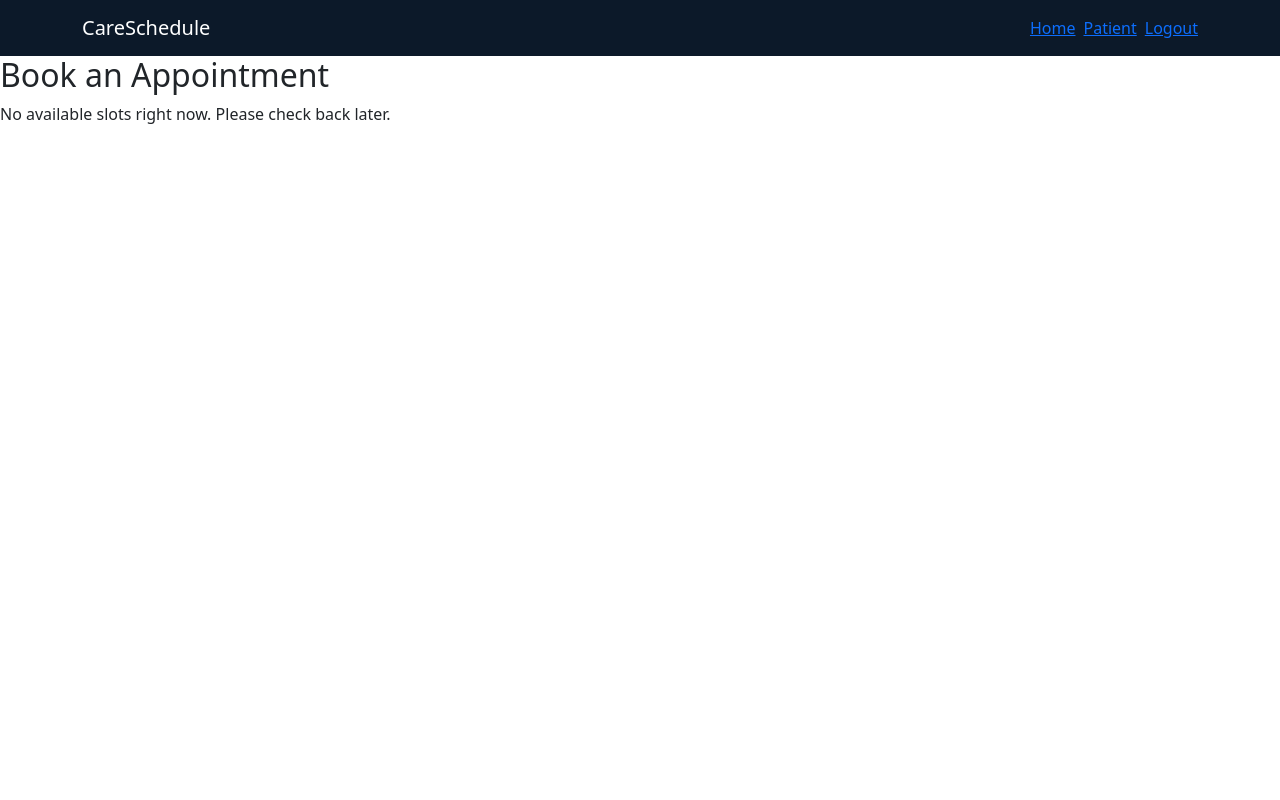
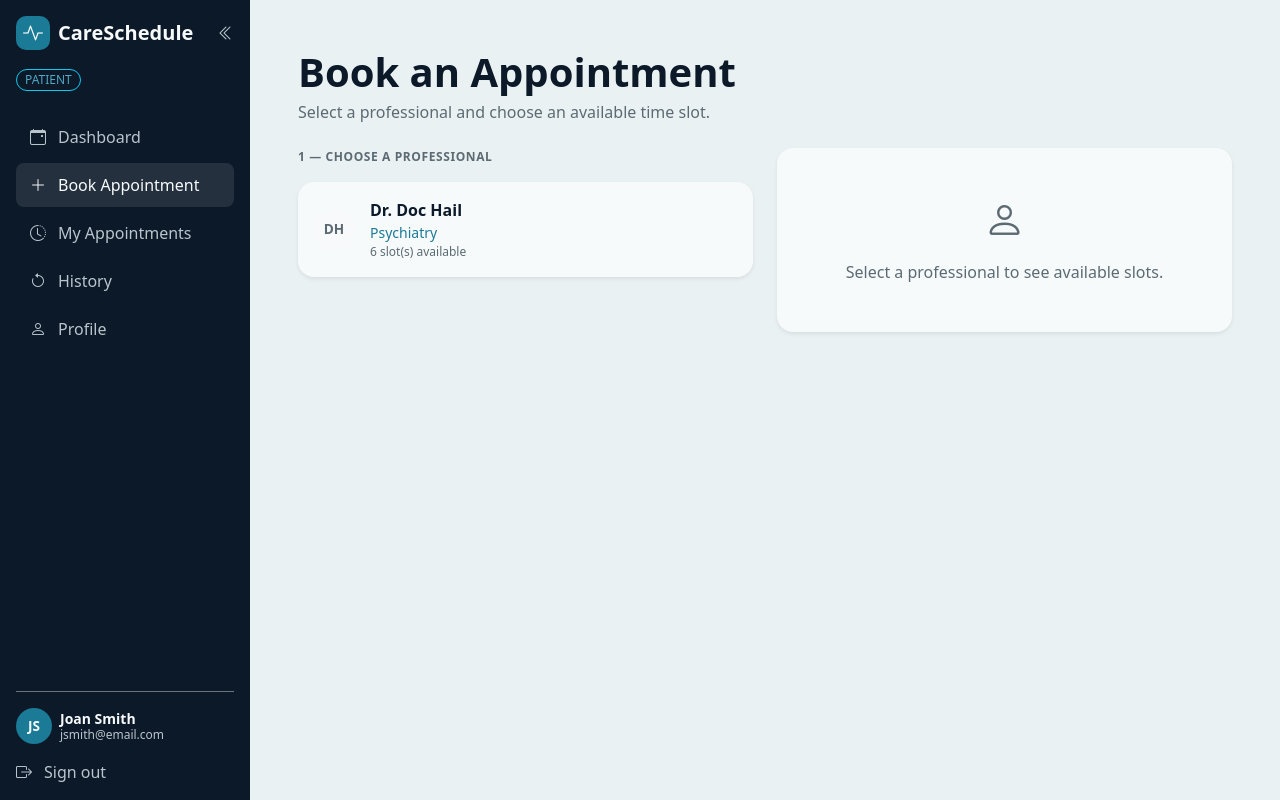
Before and after one commit to mgracnazareno/Web-Project-1, a Flask app: page /book in a window 1280 px wide. Run offline with Flask 3, Linux system fonts and the light colour scheme; a user stored in the database is signed in.

Commit message:
Add book appointment page

```diff
--- a/care-schedule/bp_app/templates/patients/book.html
+++ b/care-schedule/bp_app/templates/patients/book.html
@@ -1,28 +1,114 @@
-{% extends "base.html" %}
+{% extends "components/patient_dashboard_base.html" %}
+{% block title %}Book an Appointment{% endblock %}
 
-{% block content %}
-<div>
-  <h2>Book an Appointment</h2>
+{% block dashboard_content %}
 
-  {% if slots %}
-    {% for professional, prof_slots in slots|groupby("professional.username") %}
-      <div>
-        <div>
-          <strong>Dr. {{ professional }}</strong>
-          <span>({{ prof_slots[0].professional.specialty or 'General' }})</span>
+    <!-- ===========
+         Header
+         =========== -->
+    <div class="mb-4">
+        <h1 class="display-6 fw-bold text-app-navy mb-1">Book an Appointment</h1>
+        <p class="text-app-muted mb-0">Select a professional and choose an available time slot.</p>
+    </div>
+
+
+    <div class="row g-4">
+
+        <!-- ===========================
+             Step 1: the professionals
+             =========================== -->
+        <div class="col-12 col-lg-6">
+            <div class="eyebrow text-app-muted mb-3">1 &mdash; Choose a professional</div>
+
+            {% for pro in professionals %}
+                {# Selecting a professional reloads the page with their id in the
+                   query string, so the URL can be shared or bookmarked. #}
+                <a href="{{ url_for('patients.book', professional_id=pro.id) }}"
+                   class="card border-0 shadow-sm rounded-4 p-3 mb-3 bg-app-card text-decoration-none d-block
+                          {{ 'booking-card' if selected and selected.id == pro.id }}">
+                    <div class="d-flex align-items-center gap-3">
+
+                        <div class="avatar bg-light text-app-muted">
+                            {{ pro.firstname[:1] }}{{ pro.lastname[:1] }}
+                        </div>
+
+                        <div class="min-w-0">
+                            <div class="fw-bold text-app-navy">
+                                Dr. {{ pro.firstname }} {{ pro.lastname }}
+                            </div>
+                            <div class="text-app-teal small">{{ pro.specialty }}</div>
+                            <div class="text-app-muted text-xs">
+                                {{ slot_counts.get(pro.id, 0) }} slot(s) available
+                            </div>
+                        </div>
+
+                    </div>
+                </a>
+            {% else %}
+                <div class="card border-0 shadow-sm rounded-4 bg-app-card p-4 text-center">
+                    <p class="text-app-muted mb-0">No professionals are registered yet.</p>
+                </div>
+            {% endfor %}
         </div>
-        <div>
-          {% for slot in prof_slots %}
-            <a href="{{ url_for('patients.confirm_booking', availability_id=slot.id) }}">
-              {{ slot.start_time.strftime("%a, %b %d — %I:%M %p") }}
-            </a>
-          {% endfor %}
+
+
+        <!-- ==========================
+             Step 2: their open slots
+             ========================== -->
+        <div class="col-12 col-lg-6">
+
+            {% if selected %}
+                <div class="eyebrow text-app-muted mb-3">
+                    2 &mdash; Choose a time with Dr. {{ selected.lastname }}
+                </div>
+
+                {% for date, day_slots in slots|groupby("day") %}
+                    <div class="eyebrow text-app-muted mt-3 mb-2">
+                        {{ date.strftime("%A, %B %d") }}
+                    </div>
+
+                    {% for slot in day_slots %}
+                        <a href="{{ url_for('patients.confirm_booking', availability_id=slot.id) }}"
+                           class="card border-0 shadow-sm rounded-4 p-3 mb-2 bg-app-card text-decoration-none d-block">
+                            <div class="d-flex align-items-center justify-content-between gap-3">
+                                <span class="fw-bold text-app-navy">
+                                    {{ slot.start_time.strftime("%I:%M %p") }} &ndash;
+                                    {{ slot.end_time.strftime("%I:%M %p") }}
+                                </span>
+                                <span class="text-app-teal small fw-bold">
+                                    Book <i class="bi bi-arrow-right ms-1"></i>
+                                </span>
+                            </div>
+                        </a>
+                    {% endfor %}
+
+                {% else %}
+                    <div class="card border-0 shadow-sm rounded-4 bg-app-card p-5 text-center">
+                        <div class="mb-3">
+                            <i class="bi bi-calendar-x display-6 text-app-muted"></i>
+                        </div>
+                        <h2 class="h6 fw-bold text-app-navy">No open slots</h2>
+                        <p class="text-app-muted text-xs mb-0">
+                            Dr. {{ selected.lastname }} has no available times right now.
+                            Try another professional.
+                        </p>
+                    </div>
+                {% endfor %}
+
+            {% else %}
+                <!-- Nothing picked yet -->
+                <div class="card border-0 shadow-sm rounded-4 bg-app-card p-5 text-center h-100
+                            d-flex align-items-center justify-content-center">
+                    <div>
+                        <i class="bi bi-person display-6 text-app-muted d-block mb-3"></i>
+                        <p class="text-app-muted mb-0">
+                            Select a professional to see available slots.
+                        </p>
+                    </div>
+                </div>
+            {% endif %}
+
         </div>
-      </div>
-      <hr>
-    {% endfor %}
-  {% else %}
-    <p>No available slots right now. Please check back later.</p>
-  {% endif %}
-</div>
+    </div>
+
 {% endblock %}
```
